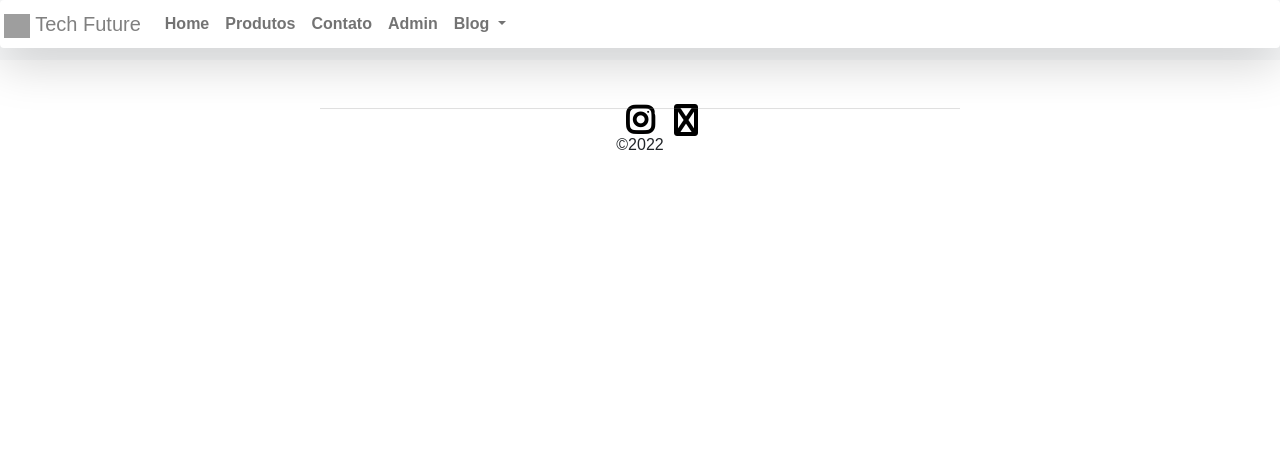
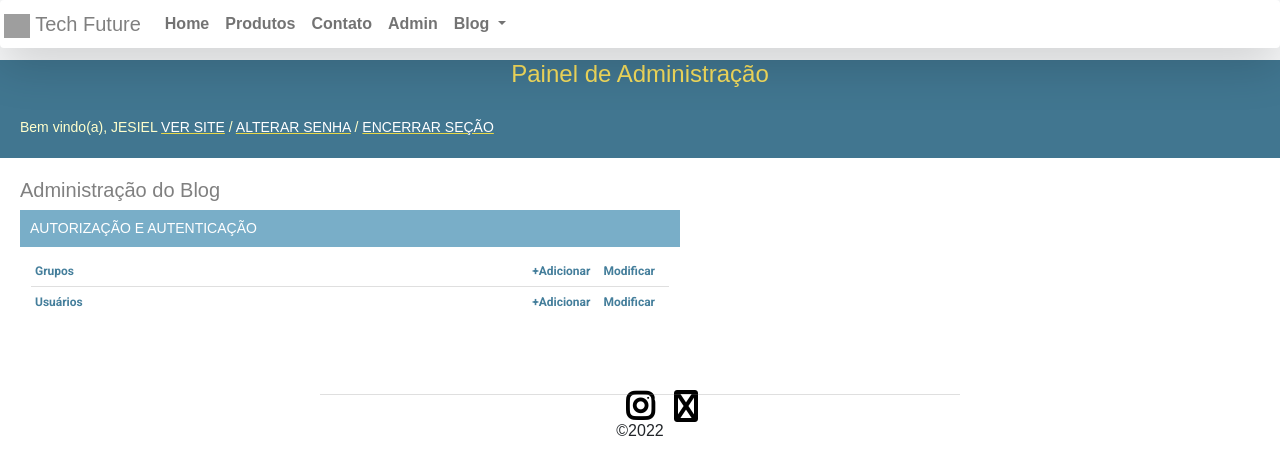
Before and after one commit to jesieldotdev/blog-flask, a Flask app: page /admin in a window 1280 px wide. Shown: the top 475 px of the page. Run offline with Flask 2, Linux system fonts and the light colour scheme; some libraries are stand-ins or nearby versions; some web fonts are replaced; grey boxes are pictures that could not be loaded.

Commit message:
Estilização da página de admin

```diff
--- a/static/css/style.css
+++ b/static/css/style.css
@@ -165,3 +165,92 @@ h3{
     border-top-right-radius: var(--radius-top);
     padding: 0;
 }
+
+#painel-header{
+    background-color: #417690;
+    margin: 0;
+    padding: 0;
+
+}
+
+#painel-header h4{
+    color: #f5dd5d;
+}
+
+#painel-header #menu{
+    max-width: 700px;
+    color: #ffffcc;
+    display: inline-flex;
+    justify-items: center;
+    justify-content: center;
+    /*grid-column: 4;*/
+    font-size: 14px;
+    text-align: center;
+    padding: 20px;
+    /* background-color: #345345; */
+}
+
+#painel-header a{
+    text-decoration: underline;
+    text-decoration-color: #E8D748;
+    color: #ffffff;
+}
+
+#painel-main{
+    padding: 20px;
+    min-width: 300px;
+    max-width: 700px;
+}
+
+
+.label{
+    background-color:  #79aec8;
+    margin-bottom: 0;
+
+
+}
+
+.label h6{
+    color: #ffffff;
+    text-align: left;
+    padding: 10px;
+    font-size: 14px;
+    margin-bottom: 0;
+}
+
+#painel-main #dt{
+    /* background-color: #987567; */
+    padding: 10px;
+    color: #fffeee;
+    margin-top: 0;
+    font-size: 12px;
+    font-family: 'Roboto', sans-serif;
+
+}
+
+.dt-row {
+    display: flex;
+    justify-content: space-between;
+    /* padding-right: 10px; */
+    padding: 5px;
+    /* background-color: #876475; */
+    text-align: center;
+}
+
+.dt-row a{
+    padding-right: 10px;
+    color: #447e9b;
+}
+
+#painel-main hr{
+    margin: 1px;
+}
+
+#dt .type{
+
+    font-weight: bold;
+}
+
+.action {
+
+}
--- a/templates/pagina_admin.html
+++ b/templates/pagina_admin.html
@@ -1,7 +1,44 @@
 {% extends 'base.html' %}
-{% block title %}Painel De Admnistração{% endblock %}
+{% block title %}Painel De Administração{% endblock %}
 
 {% block content %}
+<div class="container"></div>
+<header id="painel-header">
+	<h4 class="text-center">Painel de Administração</h4>
+	<div id="menu"><span>Bem vindo(a), JESIEL <a href="">VER SITE</a> / <a href="">ALTERAR SENHA</a> / <a href="">ENCERRAR SEÇÃO</a> </span></div>
+</header>
+
+
+<main id="painel-main">
+	<h5>Administração do Blog</h5>
+
+	<div>
+		<div class="label"><h6>AUTORIZAÇÃO E AUTENTICAÇÃO</h6></div>
+		<div id="dt">
+			<div class="dt-row">
+				<a class="type" href="">Grupos</a>
+				<div class="action">
+					<a  href="">+Adicionar</a>
+					<a href="">Modificar</a>
+				</div>
+
+			</div>
+			<hr>
+			<div class="dt-row">
+				<a class="type" href="">Usuários</a>
+				<div class="action">
+					<a  href="">+Adicionar</a>
+					<a href="">Modificar</a>
+				</div>
+			</div>
+
+
+		</div>
+
+
+	</div>
+</main>
+</div>
 
 
 
```
